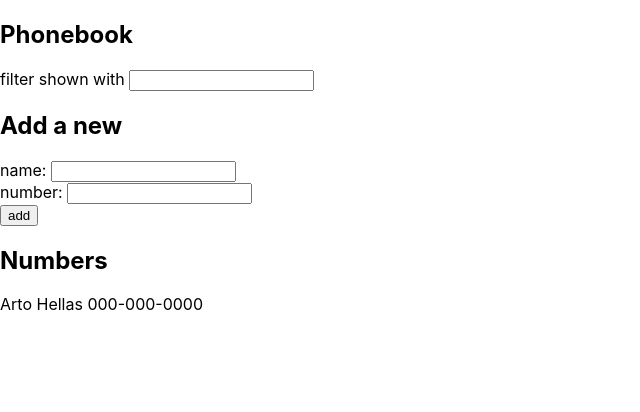
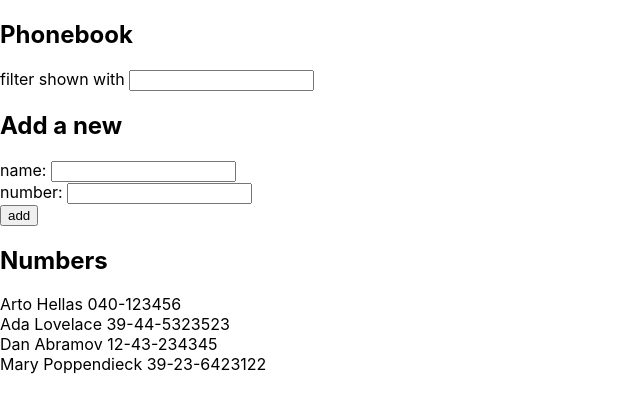
Before and after one commit to ziyuan-shen/full-stack-open-2020, a React (Create React App) app in the folder part2/phonebook/: page / in a window 1280 px wide. Shown: the top 412 px of the page, without its empty margins (0-640 px from the left). Built offline with nearby package versions, Linux system fonts and the light colour scheme; data requests are answered from the project's data file.

Commit message:
add ex2.11

```diff
--- /dev/null
+++ b/part2/phonebook/db.json
@@ -0,0 +1,24 @@
+{
+    "persons":[
+      {
+        "name": "Arto Hellas",
+        "number": "040-123456",
+        "id": 1
+      },
+      {
+        "name": "Ada Lovelace",
+        "number": "39-44-5323523",
+        "id": 2
+      },
+      {
+        "name": "Dan Abramov",
+        "number": "12-43-234345",
+        "id": 3
+      },
+      {
+        "name": "Mary Poppendieck",
+        "number": "39-23-6423122",
+        "id": 4
+      }
+    ]
+  }
--- a/part2/phonebook/package.json
+++ b/part2/phonebook/package.json
@@ -6,6 +6,7 @@
     "@testing-library/jest-dom": "^5.11.9",
     "@testing-library/react": "^11.2.5",
     "@testing-library/user-event": "^12.8.3",
+    "axios": "^0.21.1",
     "react": "^17.0.1",
     "react-dom": "^17.0.1",
     "react-scripts": "4.0.3",
--- a/part2/phonebook/src/App.js
+++ b/part2/phonebook/src/App.js
@@ -1,17 +1,23 @@
-import React, { useState } from 'react'
+import React, { useState, useEffect } from 'react'
+import axios from 'axios'
 import Filter from './Filter'
 import PersonForm from './PersonForm'
 import Persons from './Persons'
 
 const App = () => {
-  const [ persons, setPersons ] = useState([
-    { name: 'Arto Hellas',
-      number: '000-000-0000'
-    }
-  ])
+  const [ persons, setPersons ] = useState([])
   const [ newName, setNewName ] = useState('')
   const [ newNumber, setNewNumber ] = useState('')
   const [ filterString, setFilterString ] = useState('')
+
+  useEffect(() => {
+    axios
+      .get("http://localhost:3001/persons")
+      .then(response => {
+        const persons = response.data
+        setPersons(persons)
+      })
+  }, [])
 
   const handleNameChange = (event) => {
     setNewName(event.target.value)
```
Also changed, not shown: 1 other file (tests, documents, lock files or other folders).
